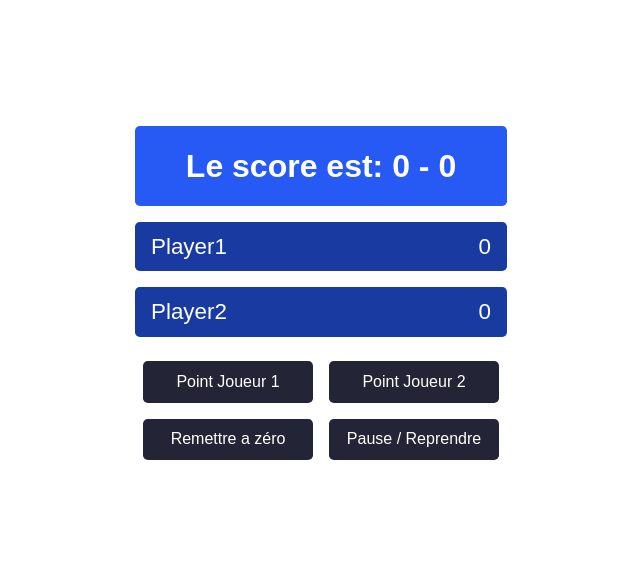
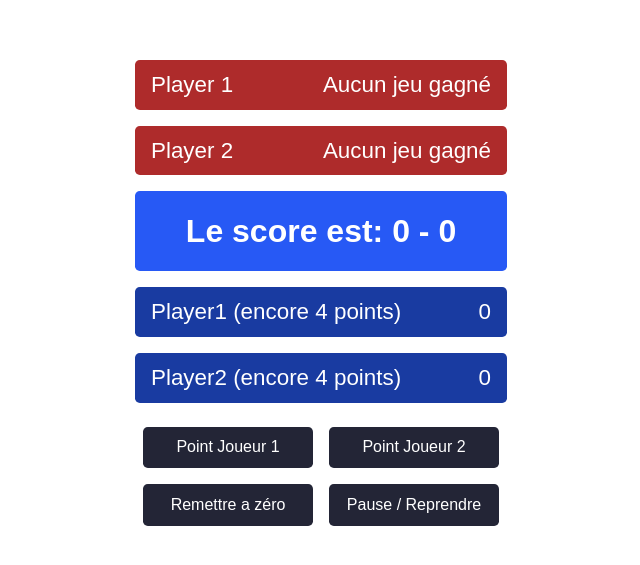
Before and after one commit to hermannleboss/tennis-score, a React (Create React App) app: page / in a window 1280 px wide. Shown: the part 135-700 px from the top of the page, without its empty margins (319-959 px from the left). Built offline with nearby package versions, Linux system fonts and the light colour scheme.

Commit message:
Manage off selector

```diff
--- a/src/App.js
+++ b/src/App.js
@@ -4,10 +4,13 @@ import { Restart } from './components/Restart';
 import { Scored } from './components/Scored';
 import { PLAYER } from './actions';
 import { PlayerScore } from './components/PlayerScore';
+import { PlayerPoints } from './components/PlayerPoints';
 
 export default function App() {
   return (
     <div id={'root'}>
+      <PlayerPoints playerId="player1" playerName="Player 1" />
+      <PlayerPoints playerId="player2" playerName="Player 2" />
       <Display/>
       <PlayerScore playerId="player1" playerName="Player1"/>
       <PlayerScore playerId="player2" playerName="Player2"/>
--- a/src/components/Display.js
+++ b/src/components/Display.js
@@ -1,41 +1,7 @@
 import { useSelector } from 'react-redux';
+import { selectDisplayText } from './selectors';
 
 export function Display() {
-  const playing = useSelector(state => state.playing);
-  const winner = useSelector(state => state.winner);
-  const player1Score = useSelector(state => state.player1);
-  const player2Score = useSelector(state => state.player2);
-  const advantage = useSelector(state => state.advantage);
-  const score = updateScoreText(playing, winner, player1Score, player2Score, advantage);
-  return <p className={'display'} id={'score'}>{score}</p>;
+  const displayText = useSelector(selectDisplayText);
+  return <p className="display" id="score">{displayText}</p>;
 }
-
-function updateScoreText(
-  playing,
-  winner = null,
-  player1Score = 0,
-  player2Score = 0,
-  advantage = null,
-) {
-  let score = '';
-  if (winner) {
-    if (winner === 'player1') {
-      score = 'Joueur 1 gagne';
-    } else {
-      score = 'Joueur 2 gagne';
-    }
-  } else if (playing === false) {
-    score = 'C\'est la pause';
-  } else {
-    let text = 'Le score est: ' + player1Score + ' - ' + player2Score;
-    if (advantage) {
-      if (advantage === 'player1') {
-        text += ' avantage joueur 1';
-      } else {
-        text += ' avantage joueur 2';
-      }
-    }
-    score = text;
-  }
-  return score;
-}
--- /dev/null
+++ b/src/components/PlayerPoints.js
@@ -0,0 +1,19 @@
+import { useSelector } from "react-redux";
+import { selectPlayerPoints } from "./selectors";
+
+export function PlayerPoints({ playerId, playerName }) {
+  const playerPoints = useSelector(selectPlayerPoints(playerId));
+
+  return (
+    <div className="player-games">
+      <p>{playerName}</p>
+      <p>
+        {playerPoints === 0
+          ? "Aucun jeu gagné"
+          : playerPoints === 1
+            ? "1 jeu gagné"
+            : `${playerPoints} jeux gagnés`}
+      </p>
+    </div>
+  );
+}
--- a/src/components/PlayerScore.js
+++ b/src/components/PlayerScore.js
@@ -1,14 +1,26 @@
-import { useSelector } from 'react-redux';
-import { slectPlayerHasAdvantage } from './selctors';
+import { useSelector } from "react-redux";
+import {
+  selectPlayerHasAdvantage,
+  selectPlayerScore,
+  selectPointBeforeWin,
+} from "./selectors";
 
 export function PlayerScore({ playerId, playerName }) {
-  const score = useSelector((state) => state[playerId]);
-  const hasAdvantage = useSelector(slectPlayerHasAdvantage(playerId));
+  const score = useSelector(selectPlayerScore(playerId));
+  const hasAdvantage = useSelector(selectPlayerHasAdvantage(playerId));
+  const pointsBeforeWin = useSelector(selectPointBeforeWin(playerId));
 
   return (
     <div className="player-score">
-      <p>{playerName}</p>
-      <p>{(hasAdvantage ? 'Avantage - ' : ' ') + score}</p>
+      <p>
+        {playerName}
+        {pointsBeforeWin === null
+          ? ""
+          : ` (encore ${pointsBeforeWin} ${
+            pointsBeforeWin > 1 ? "points" : "point"
+          })`}
+      </p>
+      <p>{(hasAdvantage ? "Avantage " : "") + score}</p>
     </div>
   );
 }
--- a/src/components/selctors.js
+++ /dev/null
@@ -1,3 +0,0 @@
-export const slectPlayerHasAdvantage = (playerId) => {
-  return (state) => state.advantage === playerId;
-};
--- /dev/null
+++ b/src/components/selectors.js
@@ -0,0 +1,63 @@
+export const selectPointBeforeWin = (playerId) => {
+  const otherPlayerId = playerId === 'player1' ? 'player2' : 'player1';
+  return (state) => {
+    if (state.winner) {
+      return null;
+    }
+    if (state.advantage === playerId) {
+      return 1;
+    }
+    if (state.advantage === otherPlayerId) {
+      return 3;
+    }
+    const playerScore = state[playerId];
+    const otherPlayerScore = state[otherPlayerId];
+    const pointsTo40 =
+      playerScore === 0
+        ? 3
+        : playerScore === 15
+        ? 2
+        : playerScore === 30
+          ? 1
+          : 0;
+    if (otherPlayerScore === 40) {
+      return pointsTo40 + 2;
+    }
+    return pointsTo40 + 1;
+  };
+};
+
+export const selectPlayerHasAdvantage = (playerId) => {
+  return (state) => state.advantage === playerId;
+};
+
+export const selectPlayerScore = (playerId) => {
+  return (state) => state[playerId];
+};
+
+export const selectDisplayText = (state) => {
+  if (state.winner) {
+    if (state.winner === 'player1') {
+      return 'Joueur 1 gagne';
+    } else {
+      return 'Joueur 2 gagne';
+    }
+  } else if (state.playing === false) {
+    return 'C\'est la pause';
+  } else {
+    let text = 'Le score est: ' + state.player1 + ' - ' + state.player2;
+    if (state.advantage) {
+      if (state.advantage === 'player1') {
+        text += ' avantage joueur 1';
+      } else {
+        text += ' avantage joueur 2';
+      }
+    }
+    return text;
+  }
+};
+
+export const selectPlayerPoints = (playerId) => {
+  return (state) =>
+    state.history.filter((item) => item.winner === playerId).length;
+};
--- a/src/store.js
+++ b/src/store.js
@@ -13,6 +13,10 @@ const initialState = {
   winner: null,
   // La partie est-elle en cours ?
   playing: true,
+  // historique des jeux joués
+  history: [
+    // { player1: 15, player2: 40, winner: "player2" }
+  ],
 };
 
 // Les actions creators
@@ -21,9 +25,23 @@ const initialState = {
 // c'est une fonction qui reçoit le state et une action
 function reducer(state, action) {
   // si l'action est de type "restart"
-  if (action.type === 'restart') {
-    // on retourne le state initial
-    return initialState;
+  if (action.type === "restart") {
+    return produce(state, (draft) => {
+      // si le match est terminé, on ajoute un élément à l'historique
+      if (draft.winner) {
+        draft.history.push({
+          player1: draft.player1,
+          player2: draft.player2,
+          winner: draft.winner,
+        });
+      }
+      // puis on reset les autres propriétés
+      draft.player1 = 0;
+      draft.player2 = 0;
+      draft.advantage = null;
+      draft.winner = null;
+      draft.playing = true;
+    });
   }
   // si l'action est de type "playPause"
   if (action.type === 'playPause') {
```
